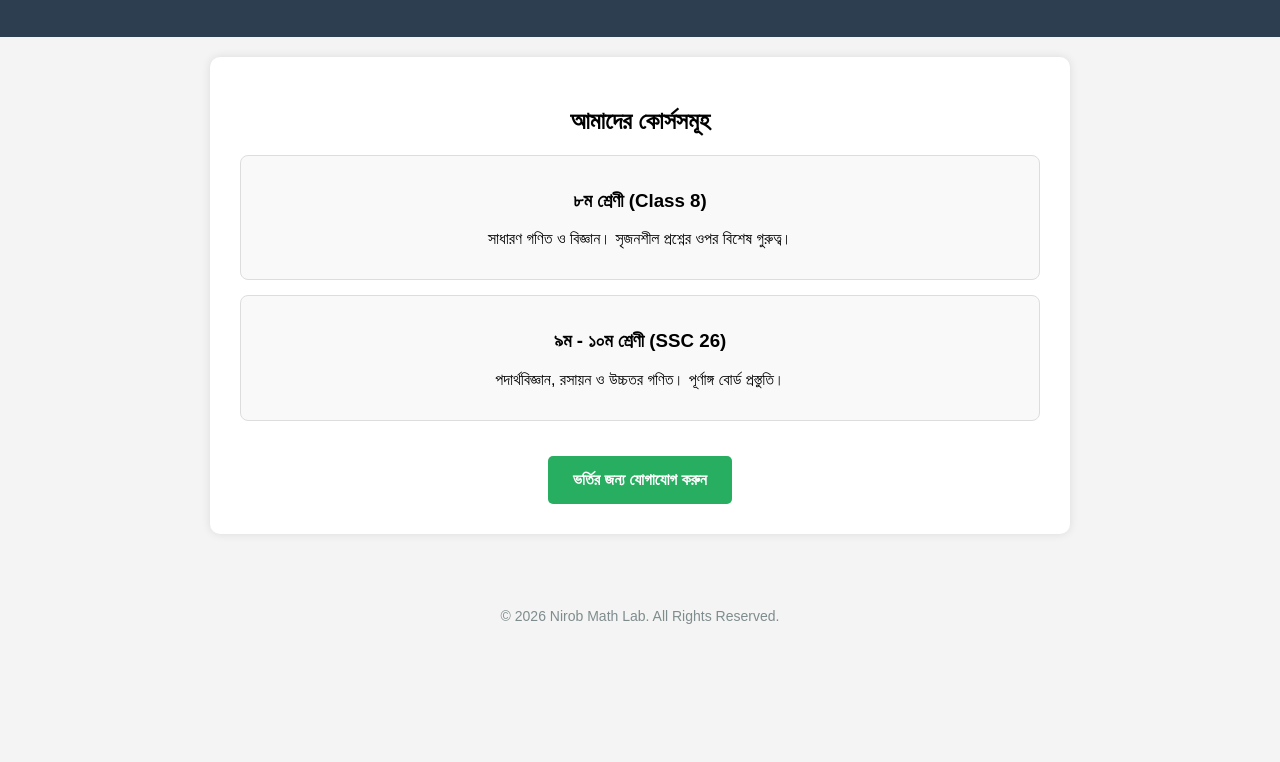
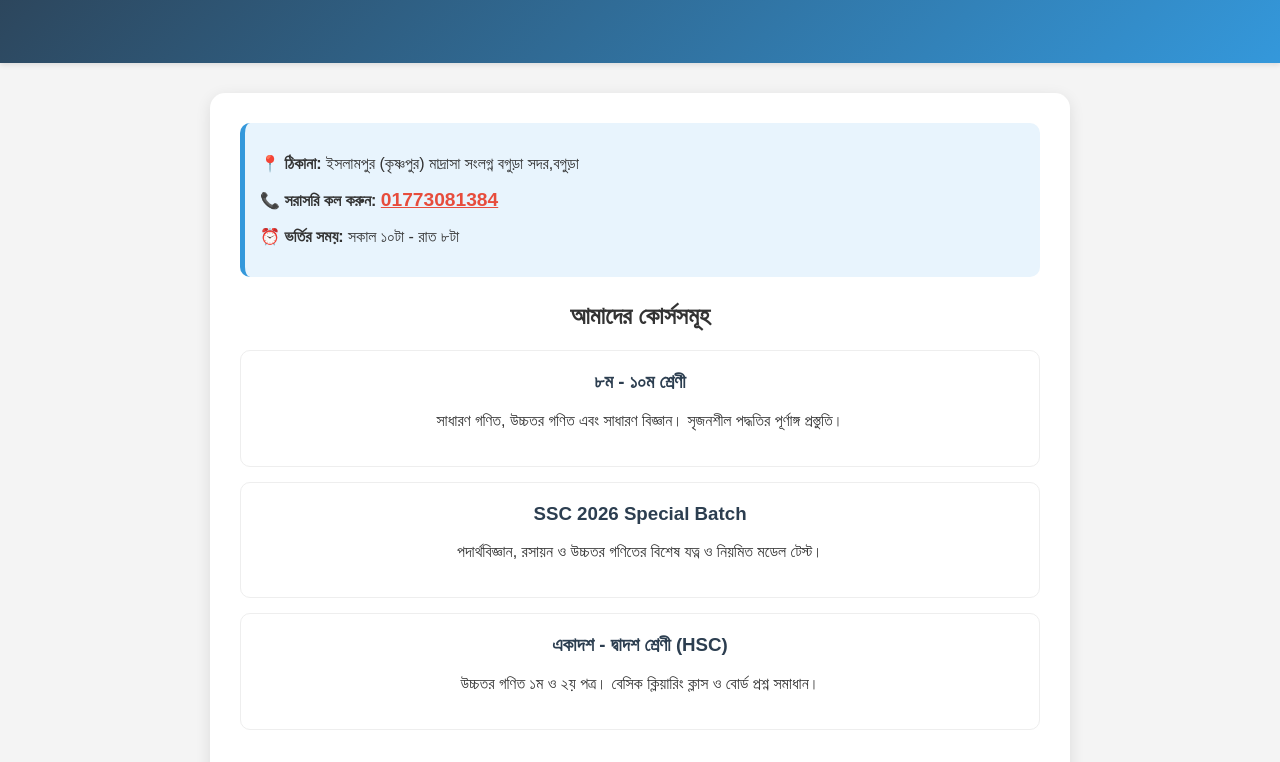
Before and after one commit to nirob54888-netizen/nirob-math-lab-, a plain HTML site: page index.html in a window 1280 px wide. Shown: the part 138-900 px from the top of the page. Before the commit the page ends 800 px from the top, so only its background shows below. Drawn offline with Linux system fonts and the light colour scheme.

Commit message:
Enhance index.html with new styles and content
Updated styles and content for improved layout and information.

```diff
--- a/index.html
+++ b/index.html
@@ -5,40 +5,56 @@
     <meta name="viewport" content="width=device-width, initial-scale=1.0">
     <title>Nirob Math Lab - Official Website</title>
     <style>
-        body { font-family: 'Arial', sans-serif; margin: 0; padding: 0; background-color: #f4f4f4; text-align: center; }
-        header { background: #2c3e50; color: white; padding: 40px 20px; }
-        .container { max-width: 800px; margin: 20px auto; background: white; padding: 30px; border-radius: 10px; box-shadow: 0 0 10px rgba(0,0,0,0.1); }
-        h1 { margin: 0; font-size: 2.5rem; }
-        .course-card { border: 1px solid #ddd; padding: 15px; margin: 15px 0; border-radius: 8px; background: #f9f9f9; }
-        .btn { display: inline-block; background: #27ae60; color: white; padding: 15px 25px; text-decoration: none; border-radius: 5px; font-weight: bold; margin-top: 20px; }
-        footer { margin-top: 40px; padding: 20px; color: #7f8c8d; font-size: 14px; }
+        body { font-family: 'Arial', sans-serif; margin: 0; padding: 0; background-color: #f4f4f4; text-align: center; color: #333; }
+        header { background: linear-gradient(135deg, #2c3e50, #3498db); color: white; padding: 50px 20px; box-shadow: 0 2px 5px rgba(0,0,0,0.1); }
+        h1 { margin: 0; font-size: 2.8rem; text-shadow: 2px 2px 4px rgba(0,0,0,0.3); }
+        .container { max-width: 800px; margin: 30px auto; background: white; padding: 30px; border-radius: 15px; box-shadow: 0 4px 15px rgba(0,0,0,0.1); }
+        .info-box { background: #e8f4fd; padding: 15px; border-radius: 10px; margin-bottom: 25px; border-left: 5px solid #3498db; text-align: left; }
+        .course-card { border: 1px solid #eee; padding: 20px; margin: 15px 0; border-radius: 10px; background: #fff; transition: 0.3s; }
+        .course-card:hover { transform: translateY(-5px); box-shadow: 0 5px 15px rgba(0,0,0,0.1); }
+        h3 { color: #2c3e50; margin-top: 0; }
+        .btn { display: inline-block; background: #27ae60; color: white; padding: 15px 30px; text-decoration: none; border-radius: 50px; font-weight: bold; margin-top: 20px; font-size: 1.1rem; }
+        .btn:hover { background: #2ecc71; }
+        footer { margin-top: 50px; padding: 30px; background: #2c3e50; color: white; font-size: 14px; }
+        .contact-info { font-weight: bold; color: #e74c3c; font-size: 1.2rem; }
     </style>
 </head>
 <body>
 
 <header>
     <h1>Nirob Math Lab</h1>
-    <p>গণিত ও বিজ্ঞানের এক নির্ভরযোগ্য প্রতিষ্ঠান</p>
+    <p>গণিত ও বিজ্ঞানের এক নির্ভরযোগ্য প্রতিষ্ঠান (SSC 2026 Special Batch)</p>
 </header>
 
 <div class="container">
+    <div class="info-box">
+        <p>📍 <strong>ঠিকানা:</strong> ইসলামপুর (কৃষ্ণপুর) মাদ্রাসা সংলগ্ন বগুড়া সদর,বগুড়া</p>
+        <p>📞 <strong>সরাসরি কল করুন:</strong> <a href="tel:01773081384" class="contact-info">01773081384</a></p>
+        <p>⏰ <strong>ভর্তির সময়:</strong> সকাল ১০টা - রাত ৮টা</p>
+    </div>
+
     <h2>আমাদের কোর্সসমূহ</h2>
 
     <div class="course-card">
-        <h3>৮ম শ্রেণী (Class 8)</h3>
-        <p>সাধারণ গণিত ও বিজ্ঞান। সৃজনশীল প্রশ্নের ওপর বিশেষ গুরুত্ব।</p>
+        <h3>৮ম - ১০ম শ্রেণী</h3>
+        <p>সাধারণ গণিত, উচ্চতর গণিত এবং সাধারণ বিজ্ঞান। সৃজনশীল পদ্ধতির পূর্ণাঙ্গ প্রস্তুতি।</p>
     </div>
 
     <div class="course-card">
-        <h3>৯ম - ১০ম শ্রেণী (SSC 26)</h3>
-        <p>পদার্থবিজ্ঞান, রসায়ন ও উচ্চতর গণিত। পূর্ণাঙ্গ বোর্ড প্রস্তুতি।</p>
+        <h3>SSC 2026 Special Batch</h3>
+        <p>পদার্থবিজ্ঞান, রসায়ন ও উচ্চতর গণিতের বিশেষ যত্ন ও নিয়মিত মডেল টেস্ট।</p>
     </div>
 
-    <a href="#" class="btn">ভর্তির জন্য যোগাযোগ করুন</a>
+    <div class="course-card">
+        <h3>একাদশ - দ্বাদশ শ্রেণী (HSC)</h3>
+        <p>উচ্চতর গণিত ১ম ও ২য় পত্র। বেসিক ক্লিয়ারিং ক্লাস ও বোর্ড প্রশ্ন সমাধান।</p>
+    </div>
+
+    <a href="https://wa.me/8801773081384?text=আমি আপনার প্রতিষ্ঠানে ভর্তি হতে চাই" class="btn">ভর্তির জন্য হোয়াটসঅ্যাপ করুন</a>
 </div>
 
 <footer>
-    <p>&copy; 2026 Nirob Math Lab. All Rights Reserved.</p>
+    <p>&copy; 2026 Nirob Math Lab. Created by Nirob. <br> Contact: 01773081384</p>
 </footer>
 
 </body>
```
